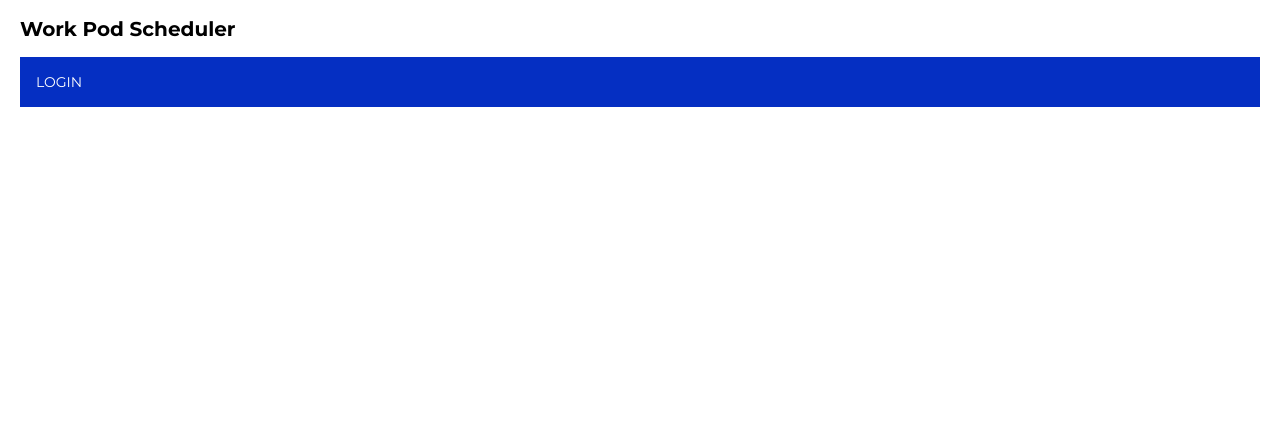
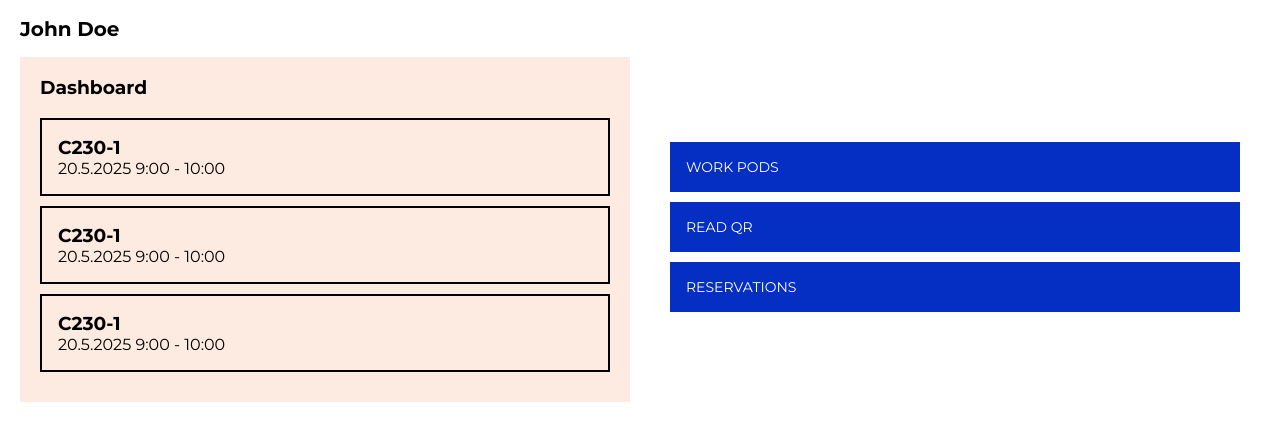
Before and after one commit to oskarisuonpaa/work-pod-end-user-interface, a React (Vite) app in the folder app/: page / in a window 1280 px wide. Shown: the top 440 px of the page. Built offline with nearby package versions, Linux system fonts and the light colour scheme.

Commit message:
initial dashboard

```diff
--- a/app/src/App.tsx
+++ b/app/src/App.tsx
@@ -1,12 +1,9 @@
+import Dashboard from "./components/Dashboard";
 import LoginScreen from "./components/LoginScreen";
 
 const App = () => {
-  const loggedIn = false;
-  return (
-    <>
-      {loggedIn ? <h2>Welcome to the Work Pod Scheduler</h2> : <LoginScreen />}
-    </>
-  );
+  const loggedIn = true;
+  return <>{loggedIn ? <Dashboard /> : <LoginScreen />}</>;
 };
 
 export default App;
--- /dev/null
+++ b/app/src/components/Dashboard.tsx
@@ -0,0 +1,73 @@
+import LinkButton from "./LinkButton";
+
+const Dashboard = () => {
+  const user = { name: "John Doe" };
+
+  return (
+    <>
+      <h2>{user.name}</h2>
+      <div
+        style={{
+          display: "flex",
+          flexDirection: "row",
+          gap: "20px",
+          margin: 0,
+          padding: 0,
+        }}
+      >
+        <div
+          style={{
+            background: "var(--beige)",
+            width: "100%",
+            height: "100%",
+            padding: "0 20px 20px 20px",
+          }}
+        >
+          <h3>Dashboard</h3>
+          <ul style={{ listStyleType: "none", padding: 0, margin: 0 }}>
+            <li style={{ marginBottom: "10px" }}>
+              <div style={{ padding: "1rem", border: "2px solid #000" }}>
+                <h3 style={{ margin: 0, padding: 0 }}>C230-1</h3>
+                <p style={{ margin: 0, padding: 0 }}>20.5.2025 9:00 - 10:00</p>
+              </div>
+            </li>
+            <li style={{ marginBottom: "10px" }}>
+              <div style={{ padding: "1rem", border: "2px solid #000" }}>
+                <h3 style={{ margin: 0, padding: 0 }}>C230-1</h3>
+                <p style={{ margin: 0, padding: 0 }}>20.5.2025 9:00 - 10:00</p>
+              </div>
+            </li>
+            <li style={{ marginBottom: "10px" }}>
+              <div style={{ padding: "1rem", border: "2px solid #000" }}>
+                <h3 style={{ margin: 0, padding: 0 }}>C230-1</h3>
+                <p style={{ margin: 0, padding: 0 }}>20.5.2025 9:00 - 10:00</p>
+              </div>
+            </li>
+          </ul>
+        </div>
+        <div
+          style={{
+            background: "var(--white)",
+            width: "100%",
+            height: "100%",
+            transform: "translateY(50%)",
+          }}
+        >
+          <ul style={{ listStyleType: "none", padding: 0, margin: 0 }}>
+            <li style={{ marginBottom: "10px" }}>
+              <LinkButton label="Work Pods" href="#" />
+            </li>
+            <li style={{ marginBottom: "10px" }}>
+              <LinkButton label="Read QR" href="#" />
+            </li>
+            <li>
+              <LinkButton label="Reservations" href="#" />
+            </li>
+          </ul>
+        </div>
+      </div>
+    </>
+  );
+};
+
+export default Dashboard;
```
